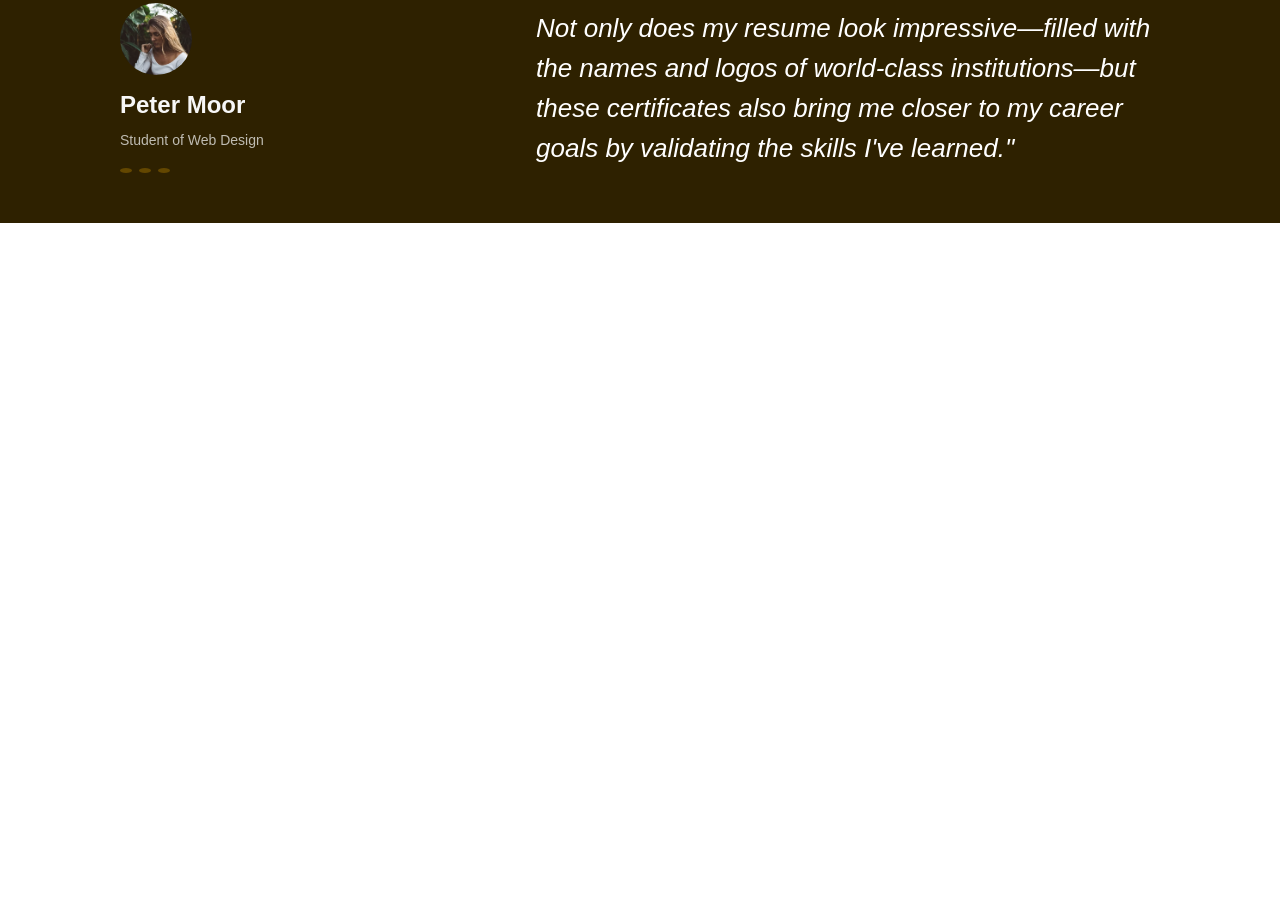
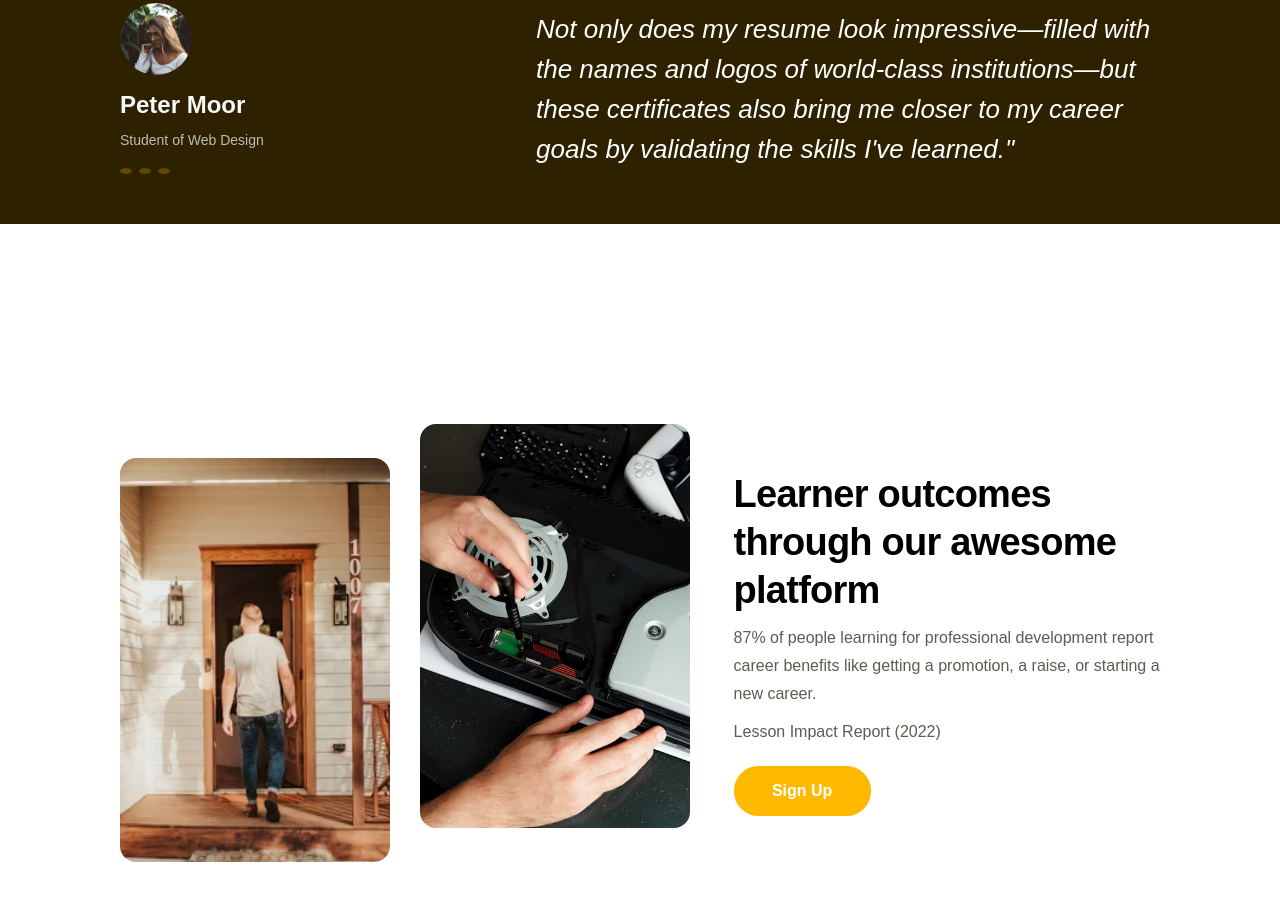
Before and after one commit to phamduynghia-it/project-f8-02, a plain HTML site: page index.html in a window 1280 px wide. Shown: the part 1870-2770 px from the top of the page. Drawn offline with Linux system fonts and the light colour scheme.

Commit message:
create features

```diff
--- a/assets/css/styles.css
+++ b/assets/css/styles.css
@@ -11,6 +11,20 @@ html {
 body {
     font-size: 1.6rem;
     font-family: "Poppins", sans-serif;
+}
+.line-clamp{
+    display: -webkit-box;           /* Sử dụng layout dạng box */
+    -webkit-box-orient: vertical;  /* Định hướng theo chiều dọc */
+    -webkit-line-clamp: var(--lineclamp,1);         /* Phiên bản WebKit */
+    line-clamp: 1;                 /* Phiên bản chuẩn hiện đại */
+    overflow: hidden;              /* Ẩn nội dung vượt quá */
+    text-overflow: ellipsis;       /* Thêm dấu ba chấm */
+  }
+.line-clamp.line-2{
+    --lineclamp:2
+}
+.break-all{
+    word-break: break-all;
 }
 /* common */
 .btn {
@@ -43,9 +57,12 @@ a {
 
 .content {
     width: 81.25%;
-    max-width: 100%;
+    max-width: calc(100% - 48px);
     margin-left: auto;
     margin-right: auto;
+}
+.padding-200 {
+    padding: 200px 0;
 }
 /* ========header======= */
 /* navigation */
@@ -215,9 +232,6 @@ a {
 .section-1 {
     background-color: #fff;
 }
-.section-1 .padding-200 {
-    padding: 200px 0;
-}
 .section-1 .heading {
     display: flex;
     align-items: center;
@@ -271,10 +285,11 @@ a {
     display: flex;
     align-items: center;
 }
-.main-section1 .box__title h3 {
+.main-section1 .box__title h3 a {
     font-size: 1.8rem;
     font-weight: 600;
     color: var(--primary-color);
+    cursor: pointer;
 }
 .main-section1 .box__desc {
     font-size: 1.4rem;
@@ -316,7 +331,7 @@ a {
 }
 /* ============= end section-1============== */
 /* feed-back */
-.inner-content{
+.inner-content {
     display: flex;
     justify-content: space-between;
     align-items: center;
@@ -327,11 +342,11 @@ a {
 }
 .feed-back .circle {
     margin: 0;
-    width: 5px;
-    height: 5px;
+    width: 6px;
+    height: 6px;
     background-color: #634700;
 }
-.feed-back .circle:active{
+.feed-back .circle:active {
     background-color: var(--second-color);
 }
 .feed-back .control {
@@ -360,11 +375,11 @@ a {
     line-height: 26px;
     color: #bfbcb2;
 }
-.content-feedback{
+.content-feedback {
     width: 60%;
     position: relative;
 }
-.content-feedback::before{
+.content-feedback::before {
     content: url(../img/daunhay.png);
     position: absolute;
     left: -25px;
@@ -379,3 +394,51 @@ a {
     color: #fff;
 }
 /* end feed back */
+/* section 2 */
+/* .section-2{
+    height: 100vh;
+} */
+.inner-content-st2 {
+    display: flex;
+    justify-content: space-between;
+}
+.section-2__right {
+    width: 41%;
+    display: flex;
+    flex-direction: column;
+    justify-content: center;
+    align-items: start;
+}
+.section-2__left {
+    gap: 30px;
+    display: flex;
+}
+.lower{
+    margin-top: 34px;
+}
+.section-2-img {
+    width: 270px;
+    height: 404px;
+    border-radius: 16px;
+    opacity: 0px;
+    object-fit: cover;
+}
+.section-2__title {
+    font-size: 3.8rem;
+    font-weight: 700;
+    line-height: 48px;
+    letter-spacing: -0.02em;
+}
+.section-2__desc {
+    font-size: 1.6rem;
+    font-weight: 400;
+    line-height: 28px;
+    color: #5F5B53;
+    margin-top: 10px;
+}
+.btn-section2{
+    min-width: 137px;
+    background:var(--second-color);
+    margin-top: 20px;
+}
+/* end section 2 */
--- a/index.html
+++ b/index.html
@@ -7,7 +7,7 @@
         <link rel="stylesheet" href="./assets/css/reset.css" />
         <link rel="stylesheet" href="./assets/css/styles.css" />
     </head>
-    <body style="height: 5000px;">
+    <body style="height: 3000px">
         <header class="header">
             <div class="content">
                 <!-- navbar -->
@@ -147,7 +147,11 @@
                         />
                         <div class="infor-box">
                             <div class="box__title">
-                                <h3>Basic web design</h3>
+                                <h3>
+                                    <a href="#!" class="line-clamp">
+                                        Basic web design
+                                    </a>
+                                </h3>
                                 <span class="star"
                                     ><img
                                         class="star"
@@ -156,9 +160,9 @@
                                     />4.5</span
                                 >
                             </div>
-                            <div class="box__desc">
+                            <div class="box__desc line-clamp line-2">
                                 Get the best course, gain knowledge and shine
-                                for your future career.
+                                for your future career
                             </div>
                             <div class="box__cta">
                                 <span class="price">$120.75</span>
@@ -175,7 +179,11 @@
                         />
                         <div class="infor-box">
                             <div class="box__title">
-                                <h3>UI/UX design</h3>
+                                <h3>
+                                    <a href="#!" class="line-clamp"
+                                        >UI/UX design</a
+                                    >
+                                </h3>
                                 <span class="star"
                                     ><img
                                         class="star"
@@ -203,7 +211,11 @@
                         />
                         <div class="infor-box">
                             <div class="box__title">
-                                <h3>Web App design</h3>
+                                <h3>
+                                    <a href="#!" class="line-clamp">
+                                        Web App design</a
+                                    >
+                                </h3>
                                 <span class="star"
                                     ><img
                                         class="star"
@@ -245,14 +257,47 @@
                     </div>
                     <div class="content-feedback">
                         <p class="inner-content-feedback">
-                            Not only does my resume look impressive—filled with the
-                            names and logos of world-class institutions—but these
-                            certificates also bring me closer to my career goals by
-                            validating the skills I've learned."
+                            Not only does my resume look impressive—filled with
+                            the names and logos of world-class institutions—but
+                            these certificates also bring me closer to my career
+                            goals by validating the skills I've learned."
                         </p>
                     </div>
                 </div>
             </div>
         </section>
+        <!-- section 2 -->
+        <div class="section-2 padding-200">
+            <div class="content">
+                <div class="inner-content-st2">
+                    <div class="section-2__left">
+                        <img
+                            class="section-2-img lower"
+                            src="./assets/img/box_img_1.avif"
+                            alt="Learner outcomes through our awesome platform"
+                        />
+                        <img
+                            class="section-2-img"
+                            src="./assets/img/box_img_2.avif"
+                            alt="Learner outcomes through our awesome platform"
+                        />
+                    </div>
+                    <div class="section-2__right">
+                        <h2 class="section-2__title">
+                            Learner outcomes through our awesome platform
+                        </h2>
+                        <p class="section-2__desc">
+                            87% of people learning for professional development
+                            report career benefits like getting a promotion, a
+                            raise, or starting a new career.
+                        </p>
+                        <p class="section-2__desc">
+                            Lesson Impact Report (2022)
+                        </p>
+                        <a href="#!" class="btn btn-section2">Sign Up</a>
+                    </div>
+                </div>
+            </div>
+        </div>
     </body>
 </html>
```
